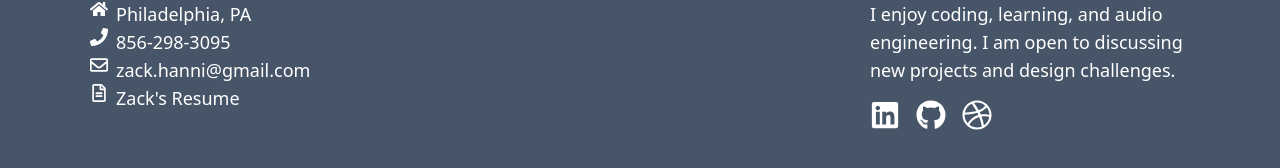
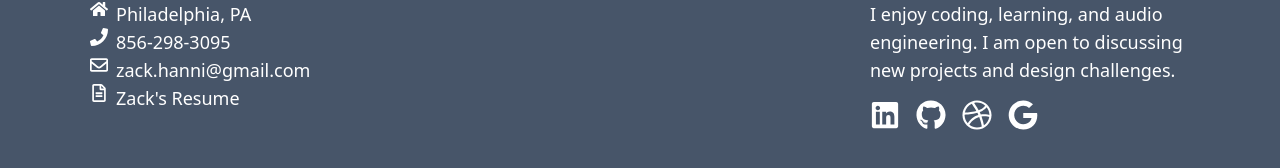
Before and after one commit to zackhanni/zachary.works, a Next.js app: page / in a window 1280 px wide. Shown: the part 2933-3101 px from the top of the page. Built offline with nearby package versions, Linux system fonts and the light colour scheme.

Commit message:
move social data to seperate file

```diff
--- a/app/components/Footer.tsx
+++ b/app/components/Footer.tsx
@@ -3,11 +3,9 @@ import {
   FaHome,
   FaPhone,
   FaRegFileAlt,
-  FaLinkedin,
-  FaGithub,
-  FaDribbble,
 } from "react-icons/fa";
 import Link from "next/link";
+import SocialData from "./SocialData";
 
 function Footer() {
   const ContactData = [
@@ -30,24 +28,6 @@ function Footer() {
       href: "https://drive.google.com/file/d/1XJAk8fHctsLu_8d6r15THYBmJV-uro1E/view?usp=sharing",
       label: "Zack's Resume",
       icon: <FaRegFileAlt />,
-    },
-  ];
-
-  const SocialData = [
-    {
-      label: "Linkedin",
-      href: "https://www.linkedin.com/in/zackhanni/",
-      icon: <FaLinkedin />,
-    },
-    {
-      label: "Github",
-      href: "https://github.com/zackhanni",
-      icon: <FaGithub />,
-    },
-    {
-      label: "Dribble",
-      href: "https://dribbble.com/zackhanni",
-      icon: <FaDribbble />,
     },
   ];
 
@@ -74,7 +54,7 @@ function Footer() {
             I enjoy coding, learning, and audio engineering. I am open to
             discussing new projects and design challenges.
           </div>
-          <div className="social media flex ">
+          <div className="social-media flex ">
             {SocialData.map((social) => {
               return (
                 <Link href={social.href} key={social.label} target="_blank" >
--- /dev/null
+++ b/app/components/SocialData.tsx
@@ -0,0 +1,26 @@
+import { FaLinkedin, FaGithub, FaDribbble, FaGoogle } from "react-icons/fa";
+
+const SocialData = [
+  {
+    label: "Linkedin",
+    href: "https://www.linkedin.com/in/zackhanni/",
+    icon: <FaLinkedin />,
+  },
+  {
+    label: "Github",
+    href: "https://github.com/zackhanni",
+    icon: <FaGithub />,
+  },
+  {
+    label: "Dribble",
+    href: "https://dribbble.com/zackhanni",
+    icon: <FaDribbble />,
+  },
+  {
+    label: "Google",
+    href: "mailto:zack.hanni@gmail.com",
+    icon: <FaGoogle />,
+  },
+];
+
+export default SocialData
```
